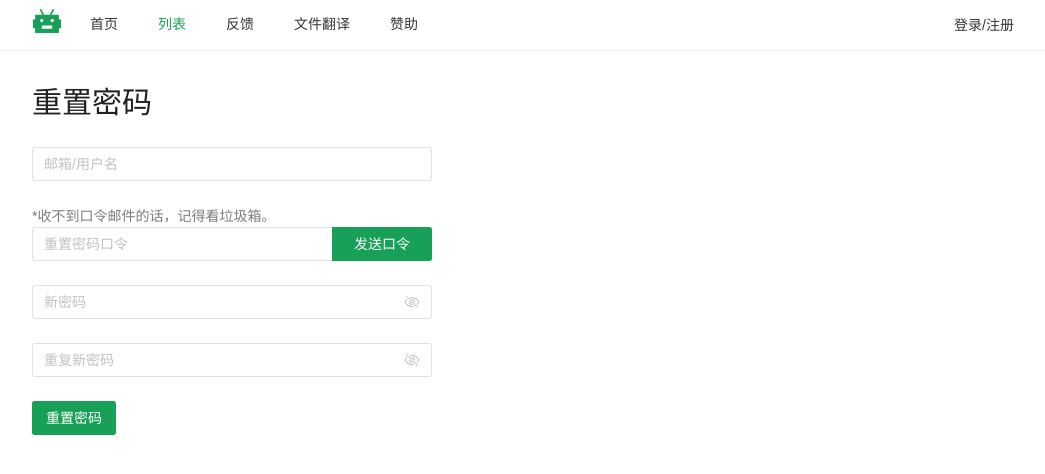
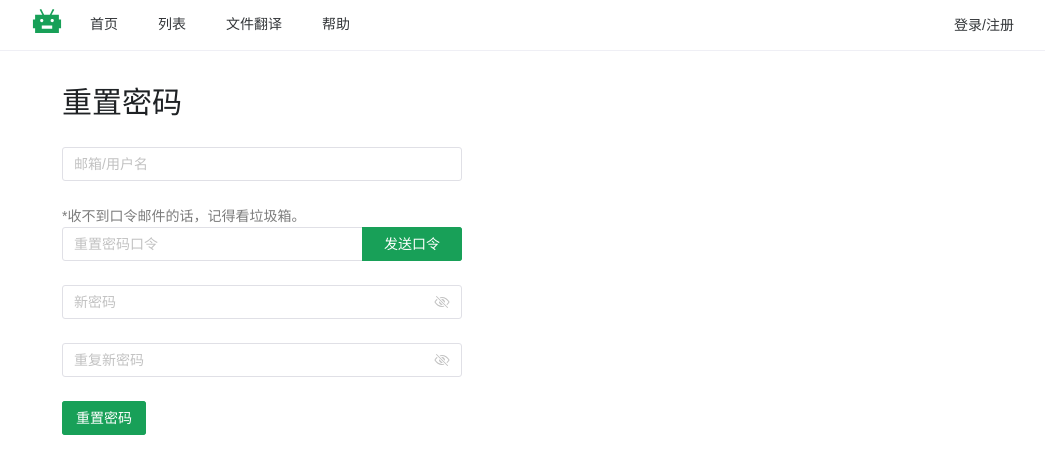
Before and after one commit to FishHawk/auto-novel, a Vue app in the folder src-vue/: page /reset-password in a window 1280 px wide. Shown: the top 474 px of the page, without its empty margins (108-1153 px from the left). Built offline with nearby package versions, Linux system fonts and the light colour scheme; a small style sheet from the web is missing.

Commit message:
adjust website layout

```diff
--- a/src-vue/src/components/MainLayout.vue
+++ b/src-vue/src/components/MainLayout.vue
@@ -1,3 +1,25 @@
+<script lang="ts">
+export function menuOption(
+  text: string,
+  href: string,
+  show?: boolean
+): MenuOption {
+  return { label: () => h('a', { href }, text), key: href, show };
+}
+
+export function dropdownOption(
+  label: string,
+  key: string,
+  icon: Component
+): MenuOption {
+  return {
+    label,
+    key,
+    icon: () => h(NIcon, null, { default: () => h(icon) }),
+  };
+}
+</script>
+
 <script lang="ts" setup>
 import { Component, computed, h, ref } from 'vue';
 import { MenuOption, NIcon } from 'naive-ui';
@@ -11,103 +33,79 @@ import {
 } from '@/data/stores/authInfo';
 import { useIsDesktop } from '@/data/util';
 
+withDefaults(
+  defineProps<{
+    sideMenuOptions: MenuOption[];
+  }>(),
+  { sideMenuOptions: () => [] }
+);
+
 const isDesktop = useIsDesktop(850);
 const authInfoStore = useAuthInfoStore();
-
-function menuOption(text: string, href: string, show?: boolean): MenuOption {
-  return { label: () => h('a', { href }, text), key: href, show };
-}
-
 const topMenuOptions = computed(() => {
-  const menus: MenuOption[] = [
+  return [
     menuOption('首页', '/'),
     menuOption('列表', '/novel-list'),
-    menuOption('反馈', '/feedback'),
     menuOption('文件翻译', '/wenku/non-archived'),
-    menuOption('赞助', '/donate'),
-    menuOption(
-      '控制台',
-      '/admin/web-patch-history',
-      atLeastMaintainer(authInfoStore.role)
-    ),
+    menuOption('帮助', '/wiki'),
   ];
-  return menus;
 });
+
+const path = useRoute().path;
+function getTopMenuOptionKey() {
+  if (path.startsWith('/wiki')) {
+    return '/wiki';
+  } else if (
+    ['/favorite-list', '/read-history', '/novel-list', '/wenku-list'].includes(
+      path
+    ) ||
+    path.startsWith('/novel-rank')
+  ) {
+    return '/novel-list';
+  } else {
+    return path;
+  }
+}
 
 const collapsedMenuOptions = computed(() => {
   const signed = authInfoStore.info !== undefined;
   return [
     menuOption('首页', '/'),
+    menuOption('我的收藏', '/favorite-list', signed),
+    menuOption('阅读历史', '/read-history', signed),
+    menuOption('网络小说', '/novel-list'),
+    menuOption('文库小说', '/wenku-list'),
     {
-      label: '列表',
-      key: '/list',
+      label: '排行',
       children: [
-        menuOption('我的收藏', '/favorite-list', signed),
-        menuOption('阅读历史', '/read-history', signed),
-        menuOption('网络小说', '/novel-list'),
-        menuOption('文库小说', '/wenku-list'),
         menuOption('成为小说家：流派', '/novel-rank/syosetu/1'),
         menuOption('成为小说家：综合', '/novel-rank/syosetu/2'),
         menuOption('成为小说家：异世界转移/转生', '/novel-rank/syosetu/3'),
         menuOption('Kakuyomu：流派', '/novel-rank/kakuyomu/1'),
       ],
     },
-    menuOption('反馈', '/feedback'),
     menuOption('文件翻译', '/wenku/non-archived'),
-    menuOption('赞助', '/donate'),
-    {
-      label: '控制台',
-      key: '/admin',
-      show: atLeastMaintainer(authInfoStore.role),
-      children: [
-        menuOption('网页编辑历史', '/admin/web-patch-history'),
-        menuOption('网页目录合并历史', '/admin/web-toc-merge-history'),
-        menuOption('文库上传历史', '/admin/wenku-upload-history'),
-      ],
-    },
+    menuOption('帮助', '/wiki'),
   ];
 });
 
-const path = useRoute().path;
-function getTopMenuOptionKey() {
-  if (path.startsWith('/admin')) {
-    return '/admin/web-patch-history';
-  } else if (path === '/feedback') {
-    return '/feedback';
-  } else if (path === '/') {
-    return '/';
-  } else if (path === '/wenku/non-archived') {
-    return '/wenku/non-archived';
-  } else if (path === '/donate') {
-    return '/donate';
-  } else {
-    return '/novel-list';
+const userDropdownOptions = computed(() => {
+  return [
+    menuOption('管理员', '/admin', atLeastMaintainer(authInfoStore.role)),
+    dropdownOption('退出登录', 'signOut', LogOutFilled),
+  ];
+});
+function handleUserDropdownSelect(key: string | number) {
+  if (key === 'signOut') {
+    authInfoStore.delete();
   }
 }
-
-function dropdownOption(label: string, key: string, icon: Component) {
-  return {
-    label,
-    key,
-    icon: () => h(NIcon, null, { default: () => h(icon) }),
-  };
-}
-
-const userDropdownOptions = [
-  dropdownOption('退出登录', 'signOut', LogOutFilled),
-];
 
 const showLoginModal = ref(false);
 
 function onSignInSuccess(info: AuthInfo): void {
   authInfoStore.set(info);
   showLoginModal.value = false;
-}
-
-function handleUserDropdownSelect(key: string | number) {
-  if (key === 'signOut') {
-    authInfoStore.delete();
-  }
 }
 </script>
 
@@ -119,11 +117,7 @@ function handleUserDropdownSelect(key: string | number) {
           <template #trigger>
             <n-icon size="24"> <MenuFilled /> </n-icon>
           </template>
-          <n-menu
-            :value="path"
-            :options="collapsedMenuOptions"
-            :default-expanded-keys="['/list', '/admin']"
-          />
+          <n-menu :value="path" :options="collapsedMenuOptions" />
         </n-popover>
         <n-a v-if="isDesktop" href="/" target="_blank">
           <n-icon size="30" style="margin-right: 8px; margin-bottom: 8px">
@@ -173,7 +167,17 @@ function handleUserDropdownSelect(key: string | number) {
 
     <n-layout :native-scrollbar="false" style="height: calc(100vh - 51px)">
       <slot name="full-width" />
-      <div class="container" style="padding-bottom: 48px"><slot /></div>
+      <n-layout class="container" style="padding-bottom: 48px" has-sider>
+        <n-layout-content>
+          <slot />
+        </n-layout-content>
+        <n-layout-sider
+          v-if="sideMenuOptions.length > 0 && isDesktop"
+          style="margin-left: 12px"
+        >
+          <n-menu :value="path" :options="sideMenuOptions" />
+        </n-layout-sider>
+      </n-layout>
     </n-layout>
   </n-layout>
 
--- a/src-vue/src/components/ResultView.vue
+++ b/src-vue/src/components/ResultView.vue
@@ -1,14 +1,10 @@
 <script setup lang="ts" generic="T extends any">
 import { ResultState } from '@/data/api/result';
 
-withDefaults(
-  defineProps<{
-    result: ResultState<T>;
-    showEmpty: (value: T) => boolean;
-  }>(),
-  // TODO:Not work
-  { showEmpty: (value: T) => Array.isArray(value) && value.length === 0 }
-);
+defineProps<{
+  result: ResultState<T>;
+  showEmpty: (value: T) => boolean;
+}>();
 </script>
 
 <template>
--- a/src-vue/src/pages/list/components/ListLayout.vue
+++ b/src-vue/src/pages/list/components/ListLayout.vue
@@ -1,20 +1,10 @@
 <script lang="ts" setup>
-import { computed, h } from 'vue';
-import { MenuOption } from 'naive-ui';
-import { useRoute } from 'vue-router';
+import { computed } from 'vue';
 
+import { menuOption } from '@/components/MainLayout.vue';
 import { useAuthInfoStore } from '@/data/stores/authInfo';
-import { useIsDesktop } from '@/data/util';
 
-const isDesktop = useIsDesktop(850);
 const authInfoStore = useAuthInfoStore();
-
-const path = useRoute().path;
-
-function menuOption(text: string, href: string, show?: boolean): MenuOption {
-  return { label: () => h('a', { href }, text), key: href, show };
-}
-
 const menuOptions = computed(() => {
   const signed = authInfoStore.info !== undefined;
   return [
@@ -31,14 +21,7 @@ const menuOptions = computed(() => {
 </script>
 
 <template>
-  <MainLayout>
-    <n-layout has-sider>
-      <n-layout-content>
-        <slot />
-      </n-layout-content>
-      <n-layout-sider v-if="isDesktop" style="margin-left: 12px">
-        <n-menu :value="path" :options="menuOptions" />
-      </n-layout-sider>
-    </n-layout>
+  <MainLayout :side-menu-options="menuOptions">
+    <slot />
   </MainLayout>
 </template>
--- a/src-vue/src/pages/novel/WenkuNonArchived.vue
+++ b/src-vue/src/pages/novel/WenkuNonArchived.vue
@@ -40,16 +40,10 @@ getVolumesUser();
     <n-p>
       上传日文Epub/Txt小说，可以像翻译网络小说一样生成中文版。如何使用翻译插件请参考
       <n-a href="/wiki/extension" target="_blank">使用说明</n-a>。
+      <br />
+      Epub的格式千奇百怪，如果生成的中文版有问题，请向我
+      <n-a href="/wiki/feedback" target="_blank">反馈</n-a>。
     </n-p>
-    <n-p> 本功能还在测试中，请注意： </n-p>
-    <n-ul>
-      <n-li>是Epub还是Txt是用后缀名区分的。</n-li>
-      <n-li>不要上传Epub和Txt以外格式的小说，尤其是Pdf。</n-li>
-      <n-li>
-        Epub的格式千奇百怪，如果生成的中文版有问题，请向我
-        <n-a href="/feedback" target="_blank">反馈</n-a>。
-      </n-li>
-    </n-ul>
 
     <SectionHeader title="私人缓存区" />
     <n-p>
--- a/src-vue/src/pages/other/Feedback.vue
+++ /dev/null
@@ -1,36 +0,0 @@
-<script lang="ts" setup>
-import { useRoute } from 'vue-router';
-
-const route = useRoute();
-</script>
-
-<template>
-  <MainLayout>
-    <n-h1>反馈</n-h1>
-    <n-p>这是给大家反馈的地方，有什么意见或者Bug都可以发到这里。</n-p>
-    <n-p>如果是特定页面有问题记得附上链接。</n-p>
-    <n-p>
-      你也可以到
-      <n-a
-        href="https://github.com/FishHawk/web-novel-ebook-generator"
-        target="_blank"
-      >
-        GitHub
-      </n-a>
-      上提issue，或者在
-      <n-a
-        href="https://bbs.saraba1st.com/2b/thread-2103011-1-1.html"
-        target="_blank"
-      >
-        Stage1st
-      </n-a>
-      或者
-      <n-a href="https://tieba.baidu.com/p/8276724398" target="_blank">
-        百度贴吧
-      </n-a>
-      上回复我。
-    </n-p>
-
-    <SectionComment :post-id="route.path" />
-  </MainLayout>
-</template>
--- /dev/null
+++ b/src-vue/src/pages/wiki/Feedback.vue
@@ -0,0 +1,33 @@
+<template>
+  <WikiLayout>
+    <n-h1>反馈</n-h1>
+    <n-p>这是给大家反馈的地方，有什么意见或者错误都可以发到这里。</n-p>
+    <n-p>如果是特定页面有问题记得附上链接。</n-p>
+    <n-p>
+      你也可以在
+      <n-a
+        href="https://bbs.saraba1st.com/2b/thread-2103011-1-1.html"
+        target="_blank"
+      >
+        Stage1st
+      </n-a>
+      或者
+      <n-a href="https://tieba.baidu.com/p/8276724398" target="_blank">
+        百度贴吧
+      </n-a>
+      上找我。
+    </n-p>
+    <n-p>
+      本项目在
+      <n-a
+        href="https://github.com/FishHawk/web-novel-ebook-generator"
+        target="_blank"
+      >
+        GitHub
+      </n-a>
+      上开源。
+    </n-p>
+
+    <SectionComment :post-id="'/feedback'" />
+  </WikiLayout>
+</template>
--- a/src-vue/src/pages/wiki/components/WikiLayout.vue
+++ b/src-vue/src/pages/wiki/components/WikiLayout.vue
@@ -1,38 +1,15 @@
 <script lang="ts" setup>
-import { computed, h } from 'vue';
-import { MenuOption } from 'naive-ui';
-import { useRoute } from 'vue-router';
-
-import { useAuthInfoStore } from '@/data/stores/authInfo';
-import { useIsDesktop } from '@/data/util';
-
-const isDesktop = useIsDesktop(850);
-const authInfoStore = useAuthInfoStore();
-
-const path = useRoute().path;
-
-function menuOption(text: string, href: string): MenuOption {
-  return { label: () => h('a', { href }, text), key: href };
-}
-
-const menuOptions = computed(() => {
-  const signed = authInfoStore.info !== undefined;
-  return [
-    menuOption('如何使用插件翻译', '/wiki/extension'),
-    menuOption('如何使用搜索', '/wiki/search'),
-  ];
-});
+import { menuOption } from '@/components/MainLayout.vue';
+const menuOptions = [
+  menuOption('如何使用插件翻译', '/wiki/extension'),
+  menuOption('如何使用搜索', '/wiki/search'),
+  menuOption('反馈', '/wiki/feedback'),
+  menuOption('赞助', '/wiki/donate'),
+];
 </script>
 
 <template>
-  <MainLayout>
-    <n-layout has-sider>
-      <n-layout-content>
-        <slot />
-      </n-layout-content>
-      <n-layout-sider v-if="isDesktop" style="margin-left: 12px">
-        <n-menu :value="path" :options="menuOptions" />
-      </n-layout-sider>
-    </n-layout>
+  <MainLayout :side-menu-options="menuOptions">
+    <slot />
   </MainLayout>
 </template>
```
Also changed, not shown: src-vue/src/pages/wiki/Donate.vue (renamed from src-vue/src/pages/other/Donate.vue, +2 -23 lines), src-vue/src/router.ts (+11 -4 lines).
